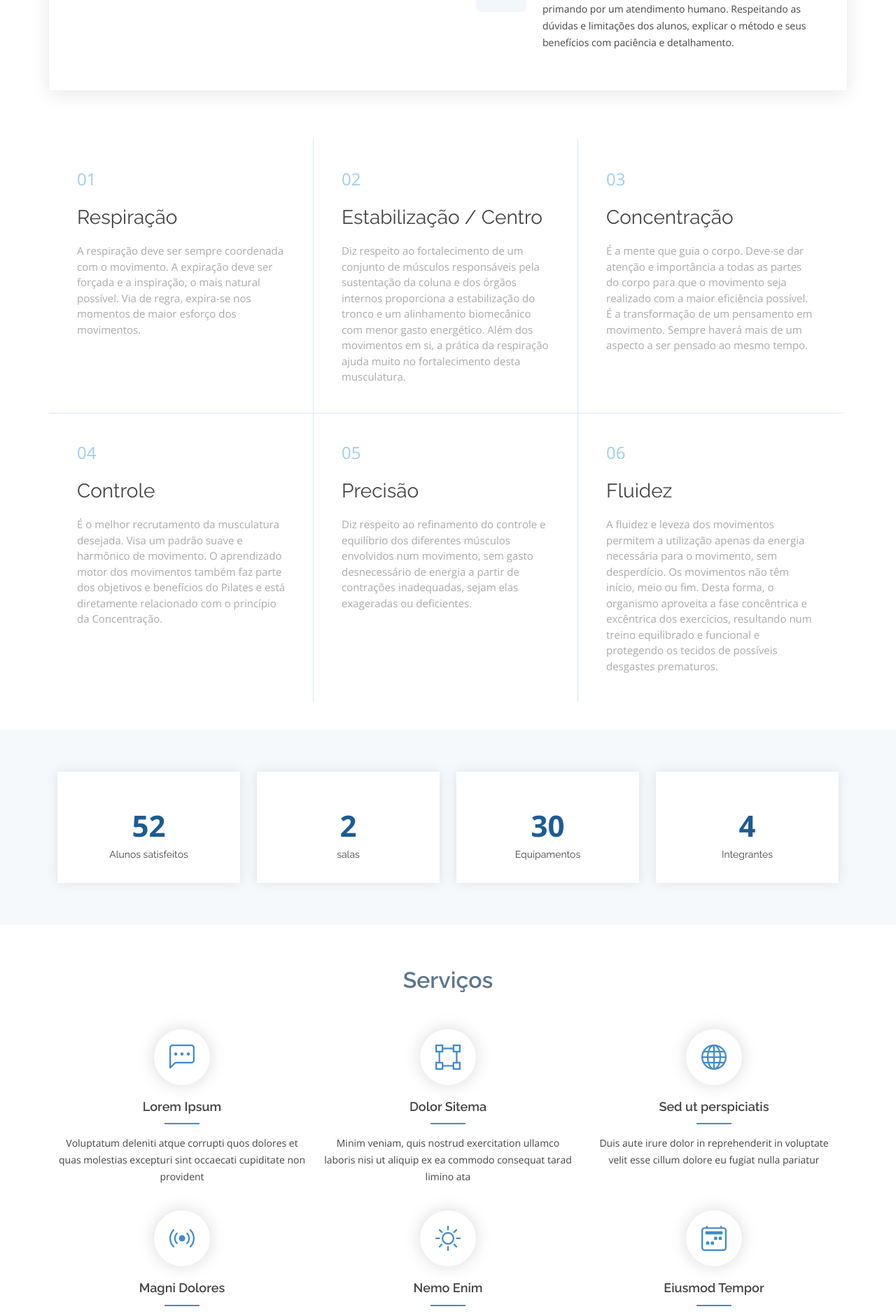
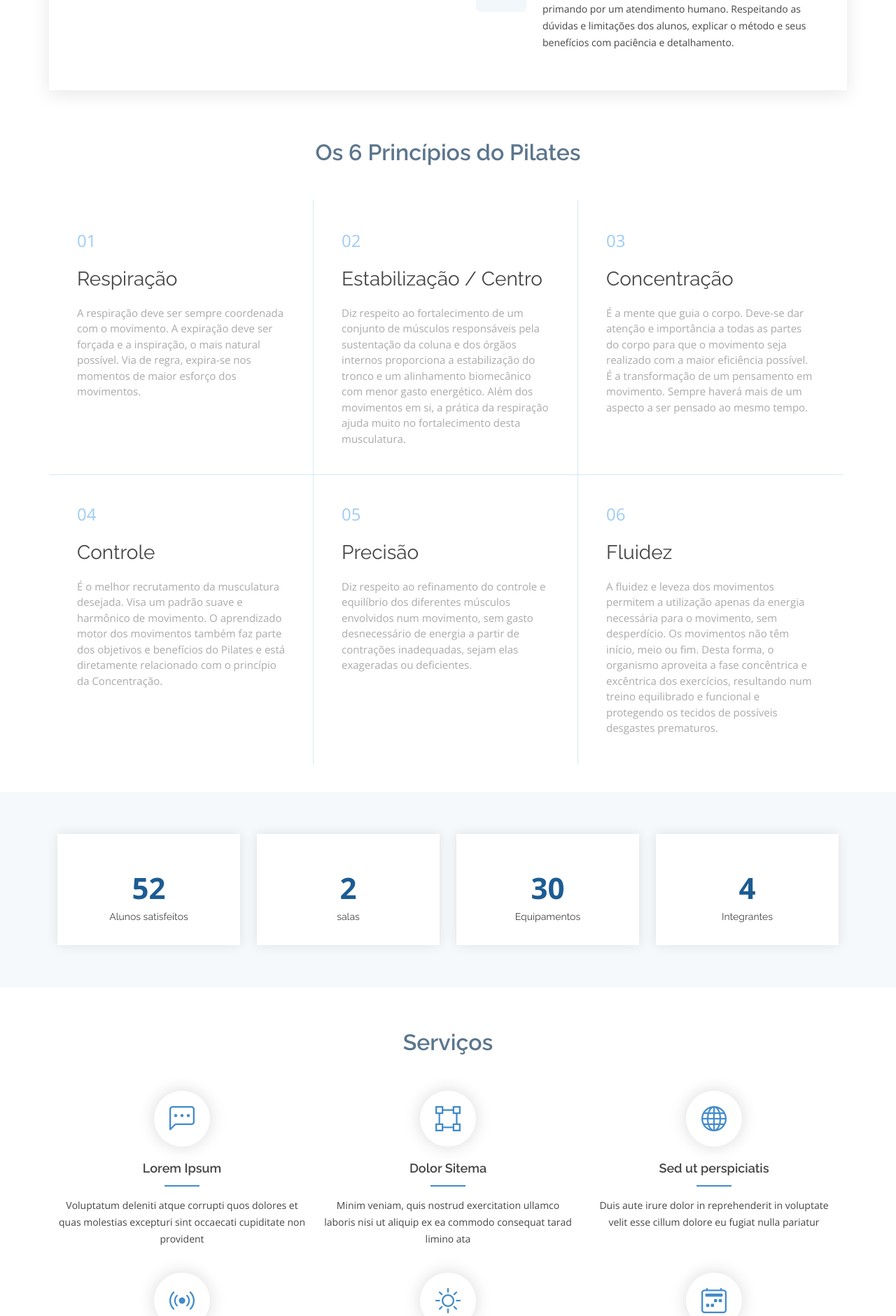
Before and after one commit to julioreis-dev/studio_pilates, a Django app: page / in a window 1280 px wide. Shown: the part 1275-3156 px from the top of the page at 70% size. Run offline with Django 3.2, Linux system fonts and the light colour scheme; some libraries are stand-ins or nearby versions.

Commit message:
improvement in index.html

```diff
--- a/alunos/templates/index.html
+++ b/alunos/templates/index.html
@@ -204,6 +204,10 @@
 
         <div class="row no-gutters">
 
+          <div class="section-title">
+              <h2>Os 6 Princípios do Pilates</h2>
+            </div>
+
           <div class="col-lg-4 col-md-6 content-item" data-aos="fade-up">
             <span>01</span>
             <h4>Respiração</h4>
@@ -338,10 +342,10 @@
 
         <div class="section-title">
           <h2>Nossas instalações</h2>
-          <p>Por seguir o Método Clássico de Pilates, todos os aparelhos do Studio Julia Pessoa, possuem as medidas
-            e funcionalidades projetadas para o desenvolvimento da atividade. O studio conta com equipamentos novos,
-            distribuídos em um ambiente climatizado e aconchegante. Atendemos de segunda à sexta-feria das 08:00 hs
-            às 21:00 hs.</p>
+          <p>Por seguir o Método Clássico de Pilates, todos os aparelhos do Espaço Juliana Pessoa - Pilates &
+            Fisioterapia Pélvica, possuem as medidas e funcionalidades projetadas para o desenvolvimento da atividade.
+            O studio conta com equipamentos novos, distribuídos em um ambiente climatizado e aconchegante. Atendemos
+            de segunda à sexta-feria das 08:00 hs às 21:00 hs.</p>
         </div>
 
         <div class="row">
```
